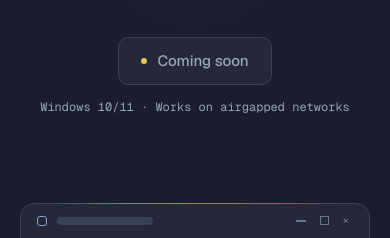
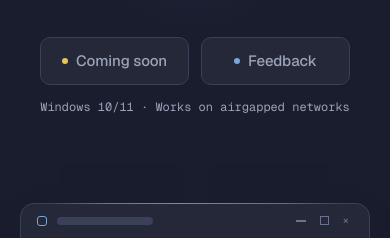
Before and after one commit to pjsully75116/qualtrack-site, a plain HTML site: page index.html in a window 390 px wide. Shown: the part 553-791 px from the top of the page. Drawn offline with nearby package versions, Linux system fonts and the light colour scheme.

Commit message:
Add Feedback button beside Coming soon in the hero
Same size and style as the Coming soon button, the pair centered and
kept side by side on phones. The footer Feedback link stays.

Co-Authored-By: Claude Opus 5.5 <noreply@anthropic.com>

```diff
--- a/index.html
+++ b/index.html
@@ -58,6 +58,11 @@ h1{margin:20px 0 0;font-size:clamp(40px,6.4vw,76px);line-height:1.02;letter-spac
 .btn-primary{background:var(--accent);color:#141726;font-weight:600;box-shadow:0 0 0 1px rgba(255,255,255,.08) inset,0 8px 24px -8px rgba(123,164,217,.5);transition:background .15s}
 .btn-primary:hover{background:#8db2e1;color:#141726}
 .btn-disabled{background:var(--surface);border:1px solid var(--border);color:var(--muted);font-weight:500;cursor:not-allowed}
+.btn-secondary{background:var(--surface);border:1px solid var(--border);color:var(--muted);font-weight:500;transition:border-color .15s,color .15s}
+.btn-secondary:hover{border-color:#4a5070;color:var(--text)}
+.cta-row{display:flex;flex-wrap:wrap;justify-content:center;gap:12px}
+.cta-row .btn{min-width:168px;justify-content:center}
+@media (max-width:420px){.cta-row{flex-wrap:nowrap;width:100%}.cta-row .btn{min-width:0;flex:1;padding:0 12px;gap:8px}}
 
 /* Product visual */
 .spectrum{height:1px;margin:0 8%;opacity:.55;background:linear-gradient(90deg,rgba(92,197,138,0),var(--ok) 20%,var(--due) 45%,var(--soon) 65%,var(--dq) 82%,rgba(224,102,102,0))}
@@ -123,6 +128,7 @@ footer{border-top:1px solid var(--divider)}
       <p class="sub">Track quals, forecast sustainments, and route paperwork for signature, fully offline.</p>
 
       <div class="cta">
+        <div class="cta-row">
           <!-- LIVE: delete the button below, uncomment this link, and point href at the installer
                (e.g. https://github.com/<owner>/<repo>/releases/latest/download/QualTrackSetup.exe).
           <a class="btn btn-primary" href="/download/QualTrackSetup.exe" download>
@@ -134,6 +140,11 @@ footer{border-top:1px solid var(--divider)}
             <span class="dot due" aria-hidden="true"></span>
             Coming soon
           </button>
+          <a class="btn btn-secondary" href="feedback.html">
+            <span class="dot" style="background:var(--accent)" aria-hidden="true"></span>
+            Feedback
+          </a>
+        </div>
         <p class="mono">Windows 10/11 · Works on airgapped networks</p>
       </div>
     </section>
```
Lines whose indentation alone changed are shown as unchanged.
